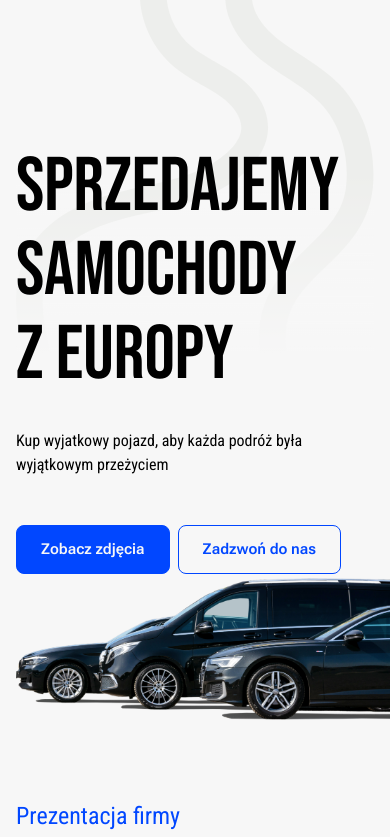
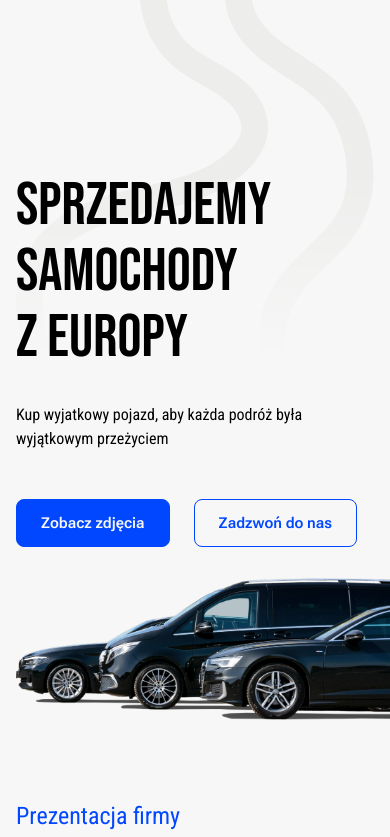
Before and after one commit to SD91PL/CarsSpot, a React (Vite) app: page / in a window 390 px wide. Shown: the top 837 px of the page. Built offline with nearby package versions, Linux system fonts and the light colour scheme.

Commit message:
fixes for some styles in the Hero section

```diff
--- a/src/components/Hero.jsx
+++ b/src/components/Hero.jsx
@@ -14,10 +14,10 @@ export default function Hero() {
 							<div className='hero-front absolute flex flex-col justify-center py-40 md:py-0 md:pb-40 h-full xl:min-h-[905px] z-20'>
 								<div className='flex flex-col gap-12 lg:w-3/4'>
 									<div className='hero-header flex flex-col gap-8'>
-										<h1 className='bebas-neue text-[4.75rem] leading-[1.1]'>Sprzedajemy samochody z&nbsp;Europy</h1>
+										<h1 className='bebas-neue text-6xl sm:text-[4.75rem] leading-[1.1]'>Sprzedajemy samochody z&nbsp;Europy</h1>
 										<p className='xl:w-1/2'>Kup wyjatkowy pojazd, aby każda podróż była wyjątkowym przeżyciem</p>
 									</div>
-									<div className='hero-cta flex flex-wrap gap-2 gap-y-4 sm:gap-6 text-[.9375rem] roboto-flex font-semibold'>
+									<div className='hero-cta flex flex-wrap gap-6 gap-y-4 text-[.9375rem] roboto-flex font-semibold'>
 										<a
 											href='#gallery'
 											rel='noopener'
```
